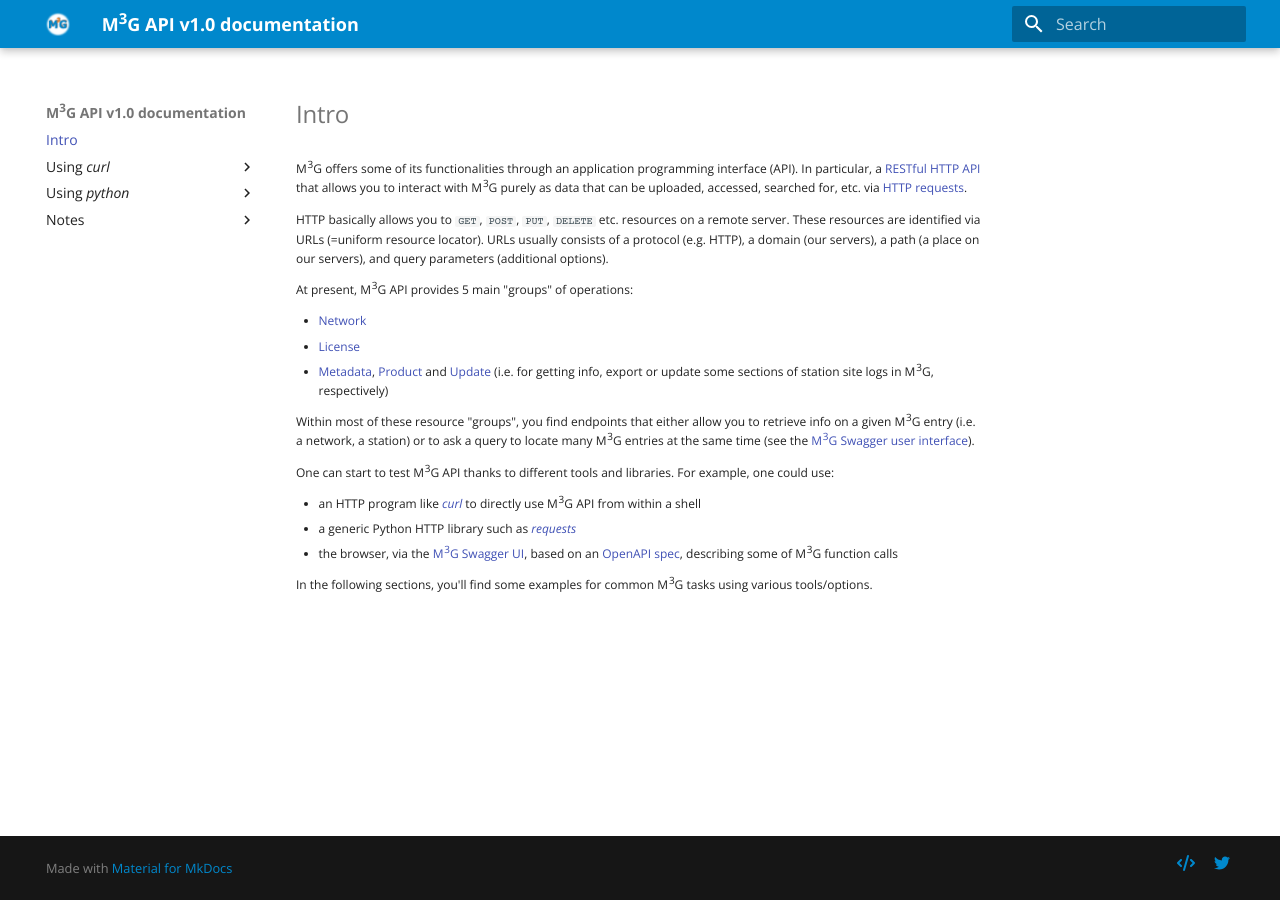
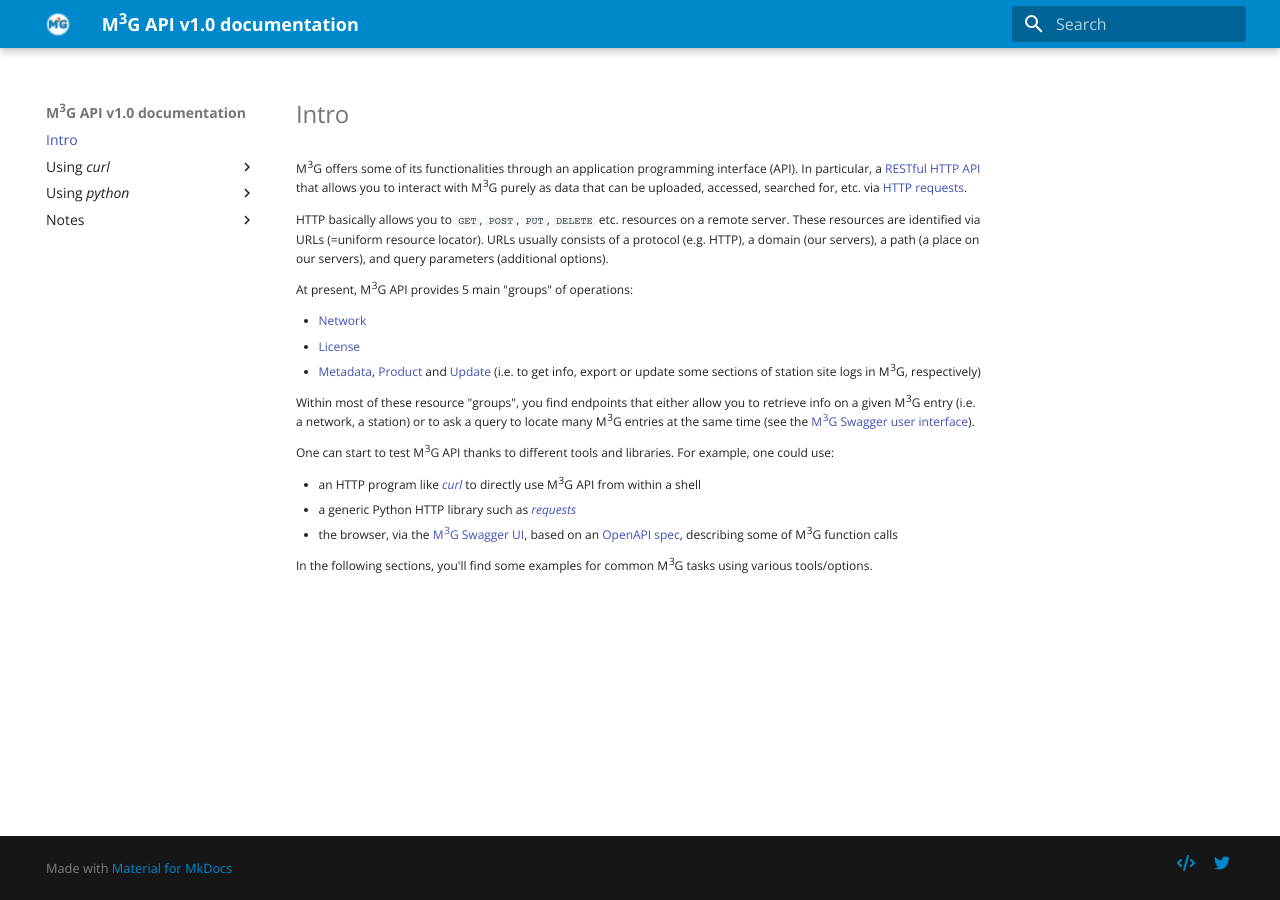
Before and after one commit to 176paws/doc4m3g, an MkDocs documentation site: the page built from docs/intro.md, in a window 1280 px wide. Built offline with MkDocs 1.6.1 and Material for MkDocs 9.7.7, drawn with Linux system fonts in a browser that asks for light colours.

```diff
--- a/docs/intro.md
+++ b/docs/intro.md
@@ -8,7 +8,7 @@
 
  - [Network](https://gnss-metadata.eu/__test/site/api-docs#/Network){:target="_blank"}
  - [License](https://gnss-metadata.eu/__test/site/api-docs#/License){:target="_blank"}
- - [Metadata](https://gnss-metadata.eu/__test/site/api-docs#/Metadata){:target="_blank"}, [Product](https://gnss-metadata.eu/__test/site/api-docs#/Product){:target="_blank"} and [Update](https://gnss-metadata.eu/__test/site/api-docs#/Update){:target="_blank"} (i.e. for getting info, export or update some sections of station site logs in M<sup>3</sup>G, respectively)
+ - [Metadata](https://gnss-metadata.eu/__test/site/api-docs#/Metadata){:target="_blank"}, [Product](https://gnss-metadata.eu/__test/site/api-docs#/Product){:target="_blank"} and [Update](https://gnss-metadata.eu/__test/site/api-docs#/Update){:target="_blank"} (i.e. to get info, export or update some sections of station site logs in M<sup>3</sup>G, respectively)
 
 Within most of these resource "groups", you find endpoints that either allow you to retrieve info on a given M<sup>3</sup>G entry (i.e. a network, a station) or to ask a query to locate many M<sup>3</sup>G entries at the same time (see the [M<sup>3</sup>G Swagger user interface](https://gnss-metadata.eu/__test/site/api-docs){:target="_blank"}).
 
```
Also changed, not shown: docs/curl_download.md (+1 -1 lines), docs/curl_upload.md (+1 -1 lines), docs/index.md (+8 -2 lines).
